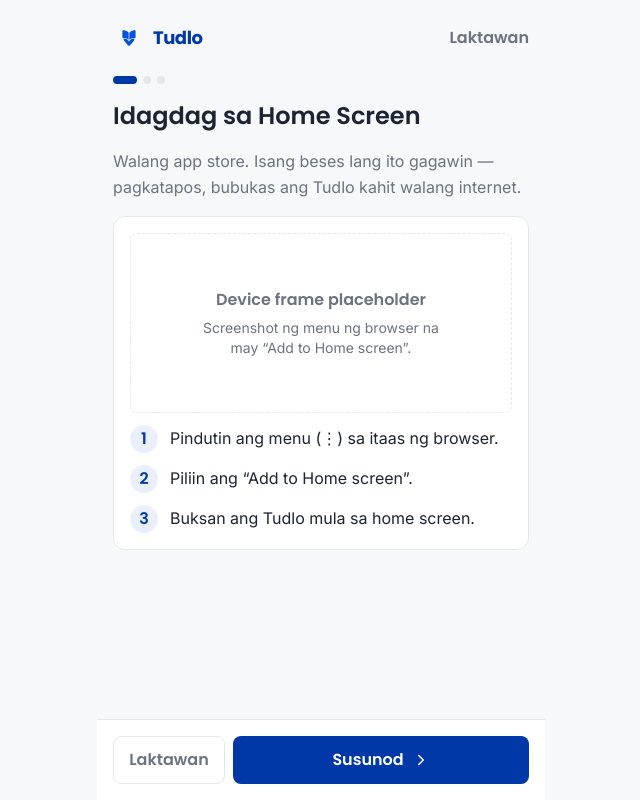
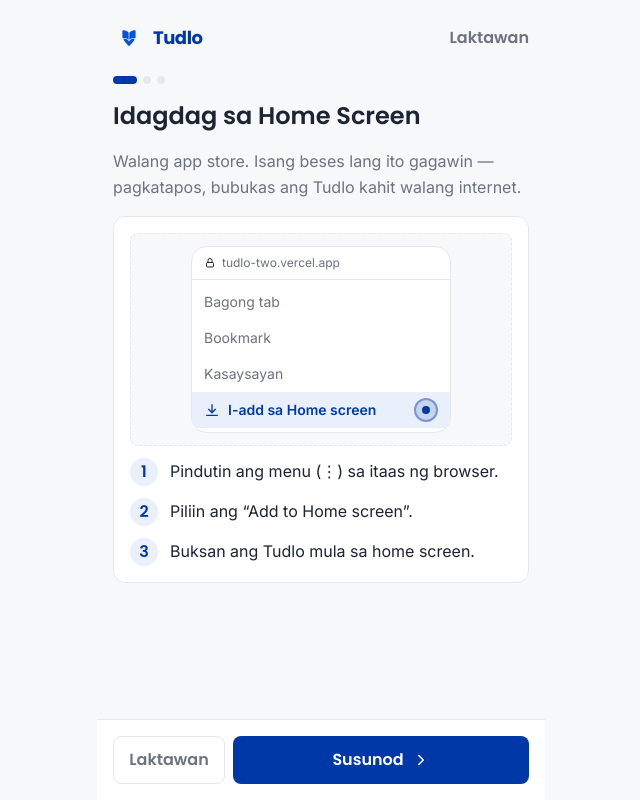
Before and after one commit to shanaczane/tudlo, a Next.js app: page /install in a window 1280 px wide. Shown: the whole page, without its empty margins (319-959 px from the left). Built offline with nearby package versions, Linux system fonts and the light colour scheme.

Commit message:
feat: replace install-page device placeholder with a coded browser mockup

```diff
--- a/src/app/(public)/install/page.tsx
+++ b/src/app/(public)/install/page.tsx
@@ -84,6 +84,32 @@
         <p className="text-base leading-relaxed text-muted">{current.body}</p>
 
         <div className="flex flex-col gap-3 rounded-card border border-border bg-surface p-4">
+          {step === 0 ? (
+            <div className="flex items-center justify-center rounded-lg border border-dashed border-border bg-background p-3">
+              <div className="w-65 overflow-hidden rounded-2xl border border-border bg-surface">
+                <div className="flex items-center gap-1.5 border-b border-border px-3 py-2">
+                  <svg width="12" height="12" viewBox="0 0 24 24" fill="none" stroke="#1C2333" strokeWidth="2" strokeLinecap="round" strokeLinejoin="round" className="flex-none"><rect x="5" y="11" width="14" height="9" rx="2"/><path d="M8 11V7a4 4 0 0 1 8 0v4"/></svg>
+                  <span className="truncate font-sans text-xs text-muted">
+                    tudlo-two.vercel.app
+                  </span>
+                </div>
+                <div className="flex flex-col py-1 font-sans">
+                  <span className="px-3 py-2 text-sm text-muted">Bagong tab</span>
+                  <span className="px-3 py-2 text-sm text-muted">Bookmark</span>
+                  <span className="px-3 py-2 text-sm text-muted">Kasaysayan</span>
+                  <span className="relative flex items-center gap-2 bg-tint px-3 py-2">
+                    <svg width="16" height="16" viewBox="0 0 24 24" fill="none" stroke="#0038A8" strokeWidth="2" strokeLinecap="round" strokeLinejoin="round" className="flex-none"><path d="M12 4v12"/><path d="M7 11l5 5 5-5"/><path d="M4 20h16"/></svg>
+                    <span className="text-sm font-semibold text-brand">
+                      I-add sa Home screen
+                    </span>
+                    <span className="absolute right-3 top-1/2 flex h-6 w-6 -translate-y-1/2 items-center justify-center rounded-pill border-2 border-brand/40 bg-brand/15">
+                      <span className="h-2 w-2 rounded-pill bg-brand" />
+                    </span>
+                  </span>
+                </div>
+              </div>
+            </div>
+          ) : (
             <div className="flex h-45 flex-col items-center justify-center gap-1.5 rounded-lg border border-dashed border-border text-center">
               <span className="font-heading text-base font-semibold text-muted">
                 Device frame placeholder
@@ -92,6 +118,7 @@
                 Screenshot ng menu ng browser na may “Add to Home screen”.
               </span>
             </div>
+          )}
           {current.items.map((item, i) => (
             <div key={item} className="flex items-start gap-3">
               <span className="flex h-7 w-7 flex-none items-center justify-center rounded-pill bg-tint font-heading text-base font-semibold text-brand">
```
Lines whose indentation alone changed are shown as unchanged.
